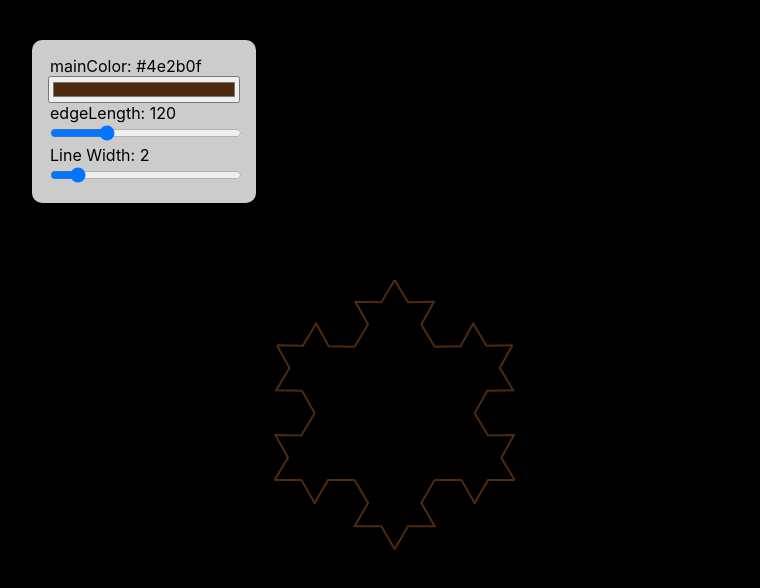
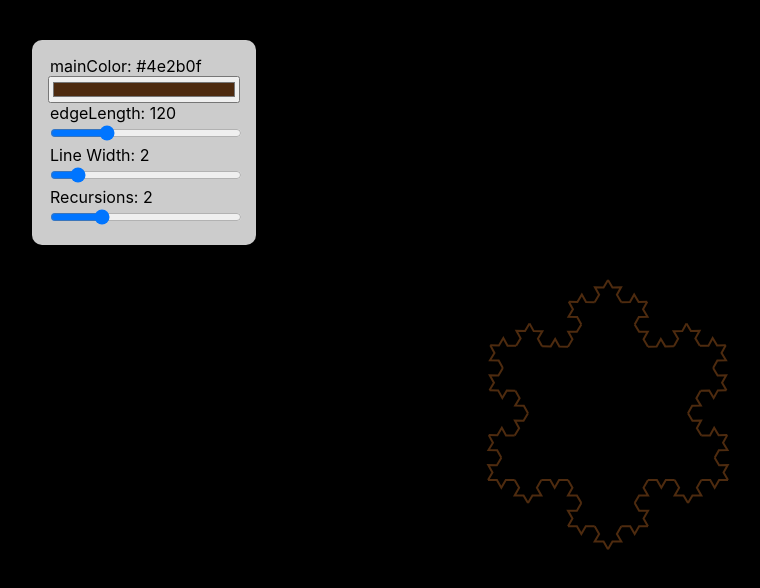
Before and after one commit to davidnlearner/fractal-visualizer, a React (Create React App) app: page / in a window 1280 px wide. Shown: the top 588 px of the page, without its empty margins (32-792 px from the left). Built offline with nearby package versions, Linux system fonts and the light colour scheme.

Commit message:
adjusted values on startX and startY on screen resize and added levels of recursion slider

```diff
--- a/src/components/App.js
+++ b/src/components/App.js
@@ -9,7 +9,7 @@ import { FractalContext } from "../FractalContext";
 const App = () => {
     const [width, setWidth] = useState(window.innerWidth);
     const [height, setHeight] = useState(window.innerHeight);
-    const [startX, setStartX] = useState(window.innerWidth/3);
+    const [startX, setStartX] = useState(window.innerWidth/2);
     const [startY, setStartY] = useState(window.innerHeight/2);
 
     const [drawX, setDrawX] = useState(window.innerWidth/3);
@@ -22,6 +22,7 @@ const App = () => {
     const [lineWidth, setLineWidth] = useState(2);
     const [mainColor, setMainColor] = useState('#4e2b0f');
     const [branchNumber, setBranchNumber] = useState(2);
+    const [limit, setLimit] = useState(2);
 
 
 
@@ -29,7 +30,7 @@ const App = () => {
         setWidth(window.innerWidth);
         setHeight(window.innerHeight);
         setStartX(window.innerWidth/2);
-        setStartY(window.innerHeight - 80);  //when screen resized it works for snowflake at -800
+        setStartY(window.innerHeight/2);  //tree was set at height - 80
 
     });
 
@@ -38,9 +39,9 @@ const App = () => {
     return (
         <div>
             <FractalContext.Provider value={{width, height, startX, startY, edgeLength, leftLengthMultiplier,
-                rightLengthMultiplier, angleIncrement, lineWidth, mainColor, branchNumber, drawX, drawY,
+                rightLengthMultiplier, angleIncrement, lineWidth, mainColor, branchNumber, limit,
                 setEdgeLength, setLeftLengthMultiplier, setRightLengthMultiplier, setAngleIncrement,
-                setLineWidth, setMainColor, setBranchNumber }}>
+                setLineWidth, setMainColor, setBranchNumber, setLimit }}>
                 <ControlPanel />
                 { mode === 'tree' ? <HTree /> : <KochSnowflake />}
             </FractalContext.Provider>
--- a/src/components/ControlPanel.js
+++ b/src/components/ControlPanel.js
@@ -21,6 +21,10 @@ const ControlPanel = () => {
             <input type="range" min="1" max="10" value={context.lineWidth}
                 onChange={(e) => context.setLineWidth(e.target.value)} className="slider"
                 id="line-width-slider" name='line-width' />
+            <label htmlFor='limit'>Recursions: {context.limit}</label>
+            <input type="range" min="0" max="8" value={context.limit}
+                onChange={(e) => context.setLimit(e.target.value)} className="slider"
+                id="limit-slider" name='limit' />
 
             { mode === 'tree' &&
                 <>
--- a/src/components/KochSnowflake.js
+++ b/src/components/KochSnowflake.js
@@ -51,7 +51,7 @@ function KochSnowflake() {
 
 
   const { width, height, startX, startY, edgeLength, lineWidth,
-    mainColor } = useContext(FractalContext);
+    mainColor, limit } = useContext(FractalContext);
 
 
   let startingPoints = {
@@ -73,7 +73,7 @@ function KochSnowflake() {
 
   useEffect(() => {
     const ctx = canvasElement.current.getContext('2d');
-    console.log("X: " + startX + " Y: " + startY)
+
     startingPoints = {
       p1: {
         x: 0,
@@ -88,9 +88,6 @@ function KochSnowflake() {
         y: 2 * edgeLength / 3
       }
     }
-    console.log("Start points p1: ( " + startingPoints.p1.x + ", " + startingPoints.p1.y + " ), ( "
-     + startingPoints.p2.x + ", " + startingPoints.p2.y + " ), ( "
-     + startingPoints.p3.x + ", " + startingPoints.p3.y + " )");
 
     ctx.clearRect(0, 0, canvasElement.current.width, canvasElement.current.height);
 
@@ -103,11 +100,11 @@ function KochSnowflake() {
     //ctx.rotate(angle * Math.PI / 180);
     ctx.moveTo(0, 0);
 
-    drawSnowflake({ctx, startPoint: startingPoints.p1, endPoint: startingPoints.p2, lineWidth, mainColor})
-    drawSnowflake({ctx, startPoint: startingPoints.p2, endPoint: startingPoints.p3, lineWidth, mainColor})
-    drawSnowflake({ctx, startPoint: startingPoints.p3, endPoint: startingPoints.p1, lineWidth, mainColor})
+    drawSnowflake({ctx, startPoint: startingPoints.p1, endPoint: startingPoints.p2, lineWidth, mainColor, limit})
+    drawSnowflake({ctx, startPoint: startingPoints.p2, endPoint: startingPoints.p3, lineWidth, mainColor, limit})
+    drawSnowflake({ctx, startPoint: startingPoints.p3, endPoint: startingPoints.p1, lineWidth, mainColor, limit})
 
-  }, [startX, startY, edgeLength, lineWidth, mainColor])
+  }, [startX, startY, edgeLength, lineWidth, mainColor, limit])
 
   return (
     <div className="canvas-wrapper">
```
